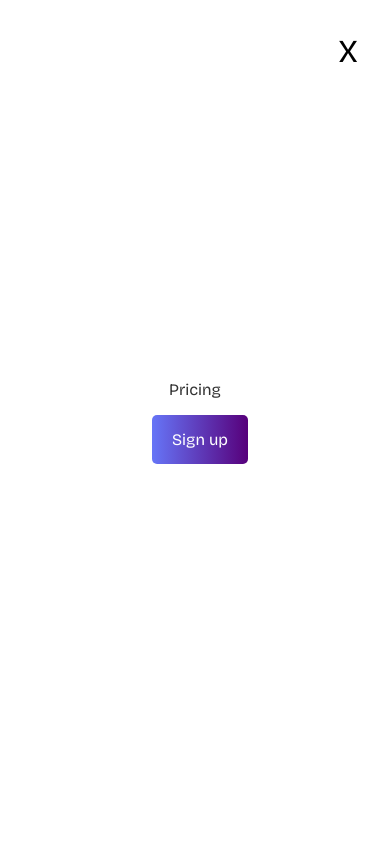
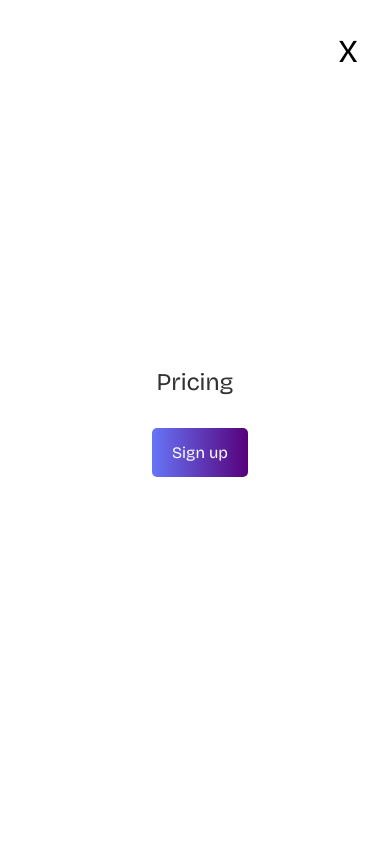
Before and after one commit to sfkse/devteamup, a React (Vite) app: page / in a window 390 px wide. Both pictures are taken after a click on the element 343 px from the left and 49 px from the top of the page. Shown: the top 844 px of the page. Built offline with nearby package versions, Linux system fonts and the light colour scheme.

Commit message:
Update code

```diff
--- a/index.html
+++ b/index.html
@@ -3,7 +3,7 @@
 
 <head>
   <meta charset="UTF-8" />
-  <link rel="icon" type="image/svg+xml" href="/vite.svg" />
+  <link rel="icon" type="image/svg+xml" href="/favicon.png" />
   <link rel="preconnect" href="https://fonts.googleapis.com">
   <link rel="preconnect" href="https://fonts.gstatic.com" crossorigin>
   <link href="https://fonts.googleapis.com/css2?family=Bricolage+Grotesque:opsz,wght@12..96,200..800&display=swap"
--- a/src/components/CardsSection.jsx
+++ b/src/components/CardsSection.jsx
@@ -23,11 +23,11 @@ function CardsSection() {
             that match your skills and passion.
           </CardDescription>
         </Card>
-        <Card fetured>
+        <Card featured={true}>
           <CardIconWrapper>
             <CardIcon src={icon2} alt="Icon" />
           </CardIconWrapper>
-          <CardTitle fetured>Manage Smartly</CardTitle>
+          <CardTitle featured={true}>Manage Smartly</CardTitle>
           <CardDescription>
             Utilize kanban boards, Gantt charts, and more for seamless project
             tracking and execution.
@@ -91,7 +91,7 @@ const Card = styled.div`
   border-radius: 10px;
   box-shadow: 0px 0px 10px rgba(0, 0, 0, 0.1);
   border: ${(props) =>
-    props.fetured ? "1px solid #57007b" : "2px solid transparent"};
+    props.featured ? "1px solid #57007b" : "2px solid transparent"};
 
   @media (max-width: 1024px) {
     width: 45%;
@@ -119,7 +119,7 @@ const CardTitle = styled.h3`
   font-weight: bold;
   //change color based on props . set linear gradient if featured
   color: ${(props) =>
-    props.fetured
+    props.featured
       ? css`
           font-size: 1.5rem;
           background: -webkit-linear-gradient(#f76680, #57007b);
--- a/src/components/Hero.jsx
+++ b/src/components/Hero.jsx
@@ -1,6 +1,8 @@
 import styled from "styled-components";
 import hero from "../assets/hero.png";
+import { useNavigate } from "react-router-dom";
 function Hero() {
+  const navigate = useNavigate();
   return (
     <HeroWrapper>
       <HeroTextContainer>
@@ -9,7 +11,9 @@ function Hero() {
           Join a community of passionate coders and creators ready to team up on
           projects that inspire. Start collaborating today.
         </HeroSubtitle>
-        <HeroButton>Start Collaborating</HeroButton>
+        <HeroButton onClick={() => navigate("/waitlist")}>
+          Start Collaborating
+        </HeroButton>
       </HeroTextContainer>
       <HeroImage src={hero} alt="Hero Image" />
       <UIEllipse />
--- a/src/components/Navbar.jsx
+++ b/src/components/Navbar.jsx
@@ -31,30 +31,34 @@ function Navbar() {
           <path
             d="M3 12H21"
             stroke="#6675F7"
-            stroke-width="2"
-            stroke-linecap="round"
-            stroke-linejoin="round"
+            strokeWidth="2"
+            strokeLinecap="round"
+            strokeLinejoin="round"
           />
           <path
             d="M3 6H21"
             stroke="#6675F7"
-            stroke-width="2"
-            stroke-linecap="round"
-            stroke-linejoin="round"
+            strokeWidth="2"
+            strokeLinecap="round"
+            strokeLinejoin="round"
           />
           <path
             d="M3 18H21"
             stroke="#6675F7"
-            stroke-width="2"
-            stroke-linecap="round"
-            stroke-linejoin="round"
+            strokeWidth="2"
+            strokeLinecap="round"
+            strokeLinejoin="round"
           />
         </svg>
       </Hamburger>
       {isOpen && (
         <MobileMenu>
-          <MobileMenuLink to="/waitlist">Pricing</MobileMenuLink>
-          <ButtonLink to="/waitlist">Sign up</ButtonLink>
+          <MobileMenuLink onClick={() => setIsOpen(false)} to="/waitlist">
+            Pricing
+          </MobileMenuLink>
+          <ButtonLink onClick={() => setIsOpen(false)} to="/waitlist">
+            Sign up
+          </ButtonLink>
           <CloseMenu onClick={() => setIsOpen(false)}> X</CloseMenu>
         </MobileMenu>
       )}
@@ -126,7 +130,7 @@ const MobileMenu = styled.div`
   flex-direction: column;
   align-items: center;
   justify-content: center;
-  position: absolute;
+  position: fixed;
   background-color: white;
   padding: 2rem;
   top: 0;
@@ -135,20 +139,24 @@ const MobileMenu = styled.div`
   left: 0;
   height: 100vh;
   width: 100vw;
-  overflow: hidden;
   background-color: white;
-  z-index: 1;
-  gap: 1rem;
+  z-index: 10;
+  gap: 2rem;
   box-shadow: 0 0 10px rgba(0, 0, 0, 0.1);
 
   @media (max-width: 768px) {
     display: flex;
+  }
+
+  body {
+    overflow: hidden;
   }
 `;
 
 const MobileMenuLink = styled(Link)`
   text-decoration: none;
   color: #333;
+  font-size: 1.5rem;
 `;
 
 const CloseMenu = styled.div`
--- a/src/components/PriceCards.jsx
+++ b/src/components/PriceCards.jsx
@@ -30,7 +30,7 @@ function PriceCards() {
         </CardDescription>
         <CardButton>Join waitlist</CardButton>
       </Card>
-      <Card featured>
+      <Card featured={true}>
         <CardTitle>Pro</CardTitle>
         <OldPriceWrapper>
           <OldPrice>$36.99</OldPrice>
```
Also changed, not shown: favicon.png (added).
